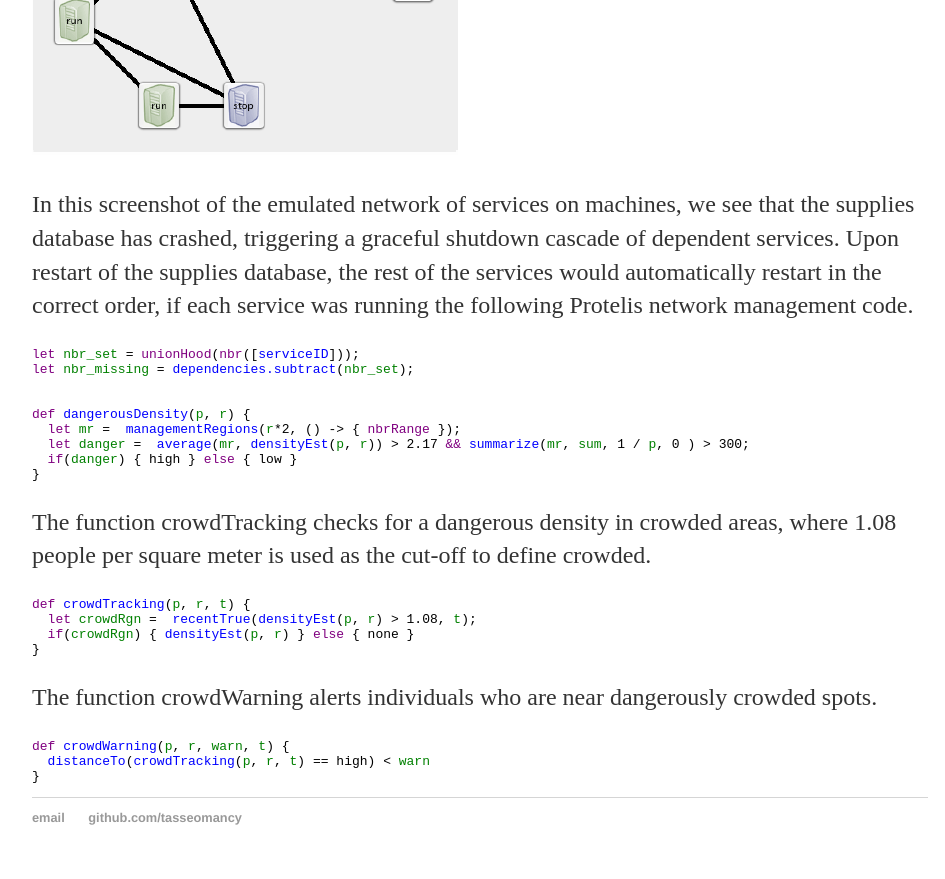
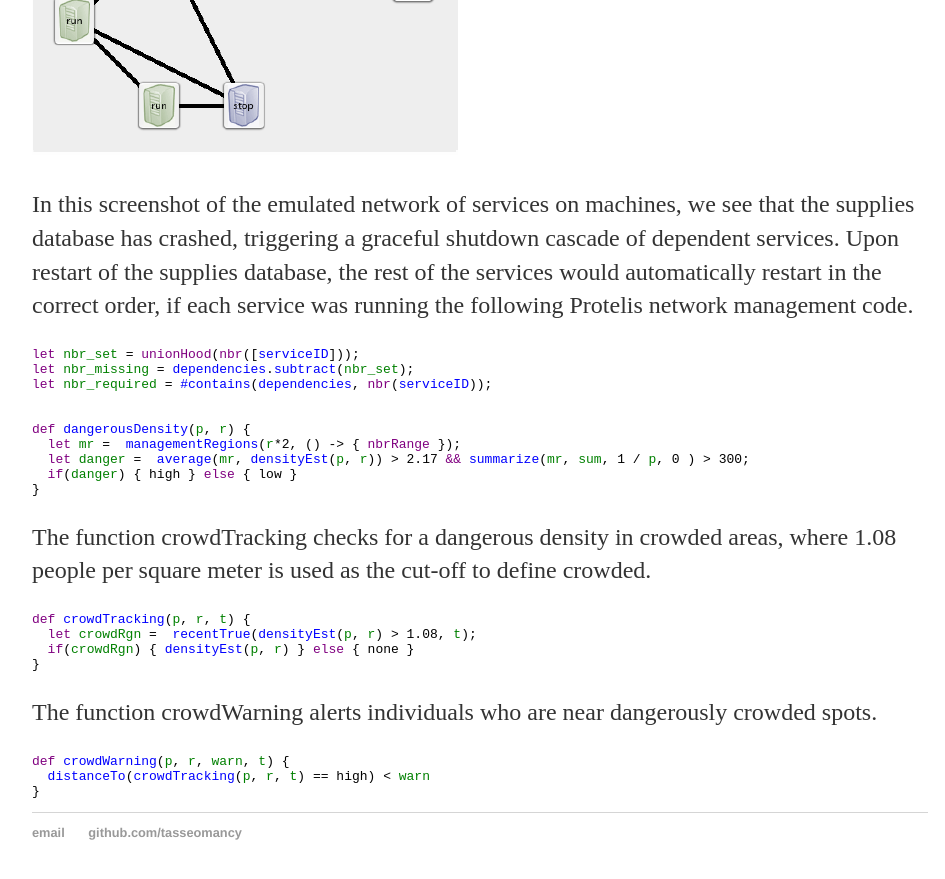
Before and after one commit to tasseomancy/tasseomancy.github.io, a Jekyll site: the page built from _posts/2018-02-22-network-management.md, in a window 1280 px wide and 900 px high, scrolled down 1518 px. Shown: the top 879 px of the window, without its empty margins (160-1105 px from the left). Built offline with Jekyll 4.4.1, drawn with Linux system fonts in a browser that asks for light colours.

Commit message:
Update 2018-02-22-network-management.md

```diff
--- a/_posts/2018-02-22-network-management.md
+++ b/_posts/2018-02-22-network-management.md
@@ -20,7 +20,8 @@
 
 <pre>
 <code style="color:purple">let</code><code style="color:green"> nbr_set </code><code>= </code><code style="color:purple">unionHood</code><code>(</code><code style="color:purple">nbr</code><code>([</code><code style="color:blue">serviceID</code><code>]));</code>
-<code style="color:purple">let</code><code style="color:green"> nbr_missing </code><code>= </code><code style="color:blue">dependencies.subtract</code><code>(</code><code style="color:green">nbr_set</code><code>);</code>
+<code style="color:purple">let</code><code style="color:green"> nbr_missing </code><code>= </code><code style="color:blue">dependencies</code><code>.</code><code style="color:blue">subtract</code><code>(</code><code style="color:green">nbr_set</code><code>);</code>
+<code style="color:purple">let</code><code style="color:green"> nbr_required </code><code>= </code><code style="color:blue">#contains</code><code>(</code><code style="color:blue">dependencies</code><code>, </code><code style="color:purple">nbr</code><code>(</code><code style="color:blue">serviceID</code><code>));</code>
 
 
 <code style="color:purple">def</code><code style="color:blue"> dangerousDensity</code><code>(</code><code style="color:green">p</code><code>, </code><code style="color:green">r</code><code>) {</code>
```
